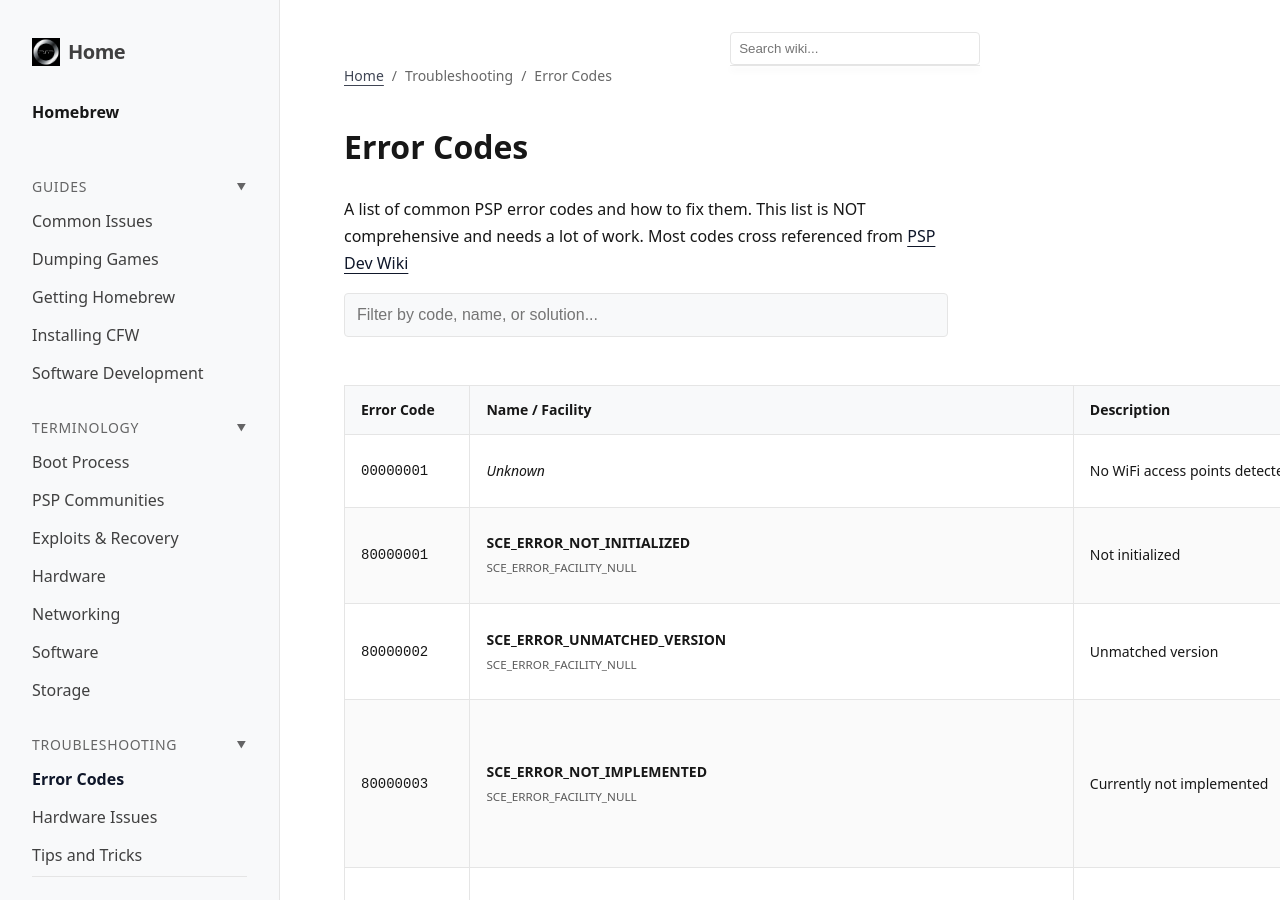
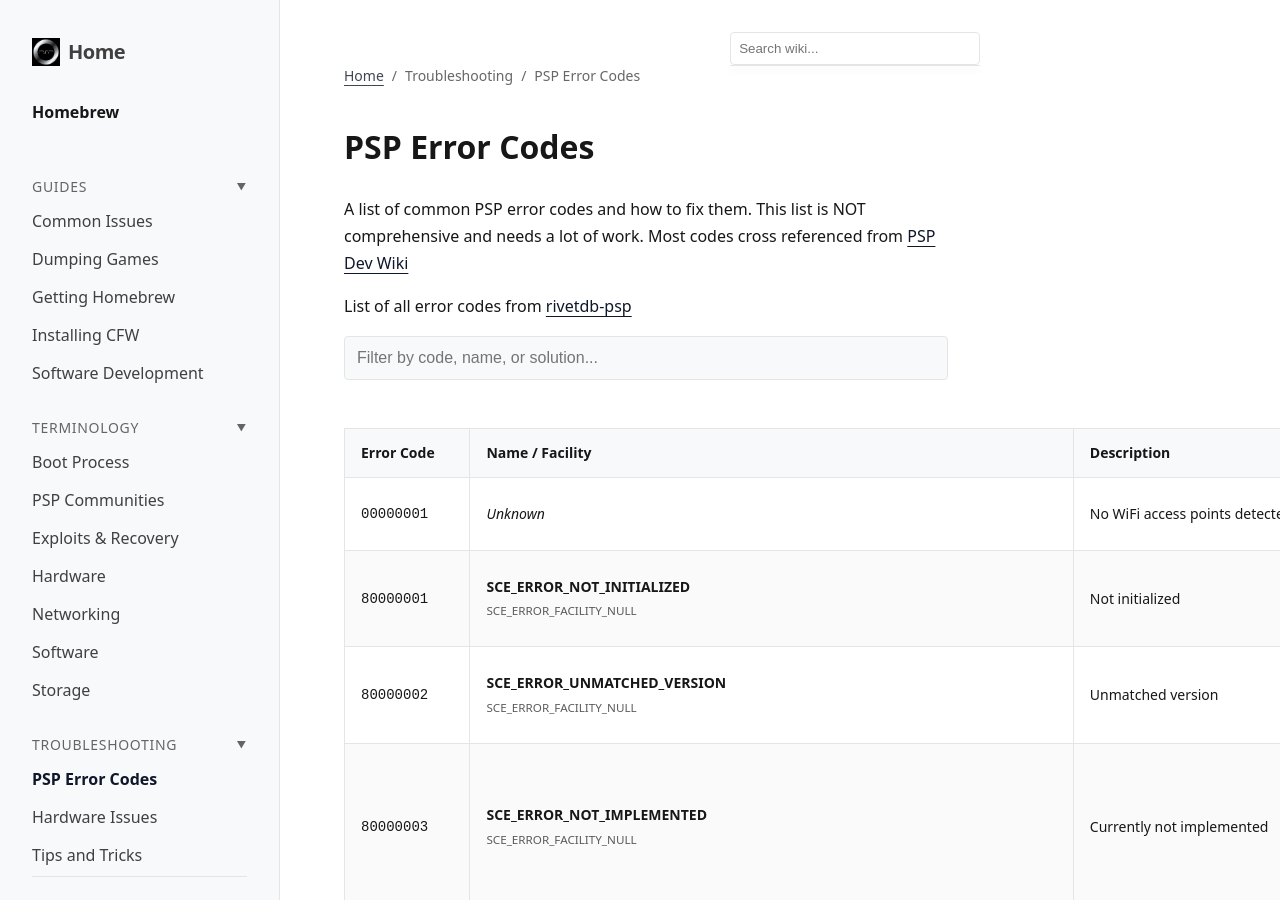
Before and after one commit to psp-homebrew-community/wiki, a Jekyll site: the page built from troubleshooting/error-codes.md, in a window 1280 px wide and 900 px high. Built offline with Jekyll 4.4.1, drawn with Linux system fonts in a browser that asks for light colours.

Commit message:
added attribution
shoutouts cat

```diff
--- a/troubleshooting/error-codes.md
+++ b/troubleshooting/error-codes.md
@@ -1,14 +1,16 @@
 ---
 layout: default
-title: Error Codes
+title: PSP Error Codes
 ---
-# Error Codes
+# PSP Error Codes
 
 A list of common PSP error codes and how to fix them.
 This list is NOT
 comprehensive and needs a lot of work.
 Most codes cross referenced from
 [PSP Dev Wiki](https://www.psdevwiki.com/psp/index.php?title=Error_Codes)[]()
+
+List of all error codes from [rivetdb-psp](https://github.com/isage/rivetdb-psp)
 
 
 |Error Code|Reason|Solution|
```
